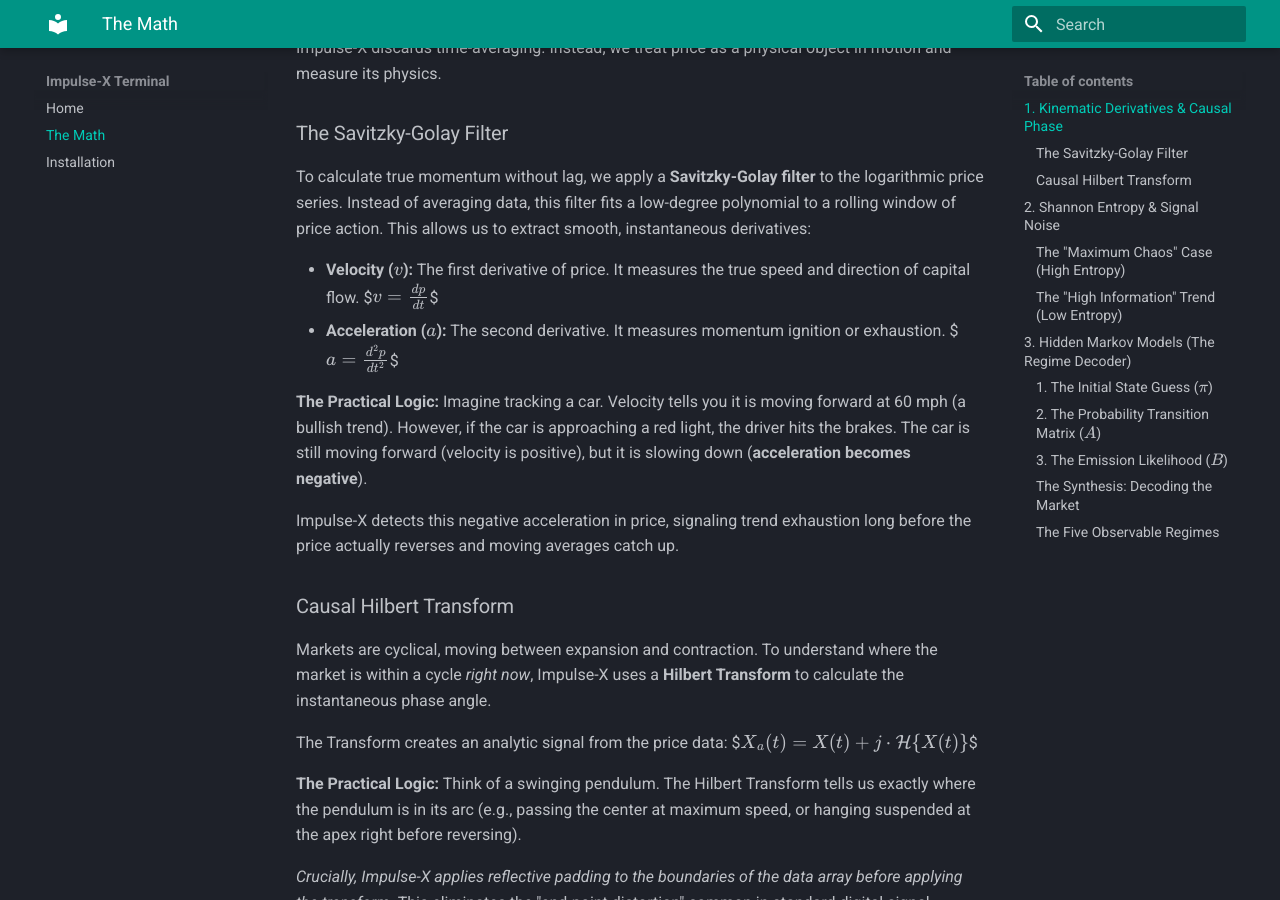
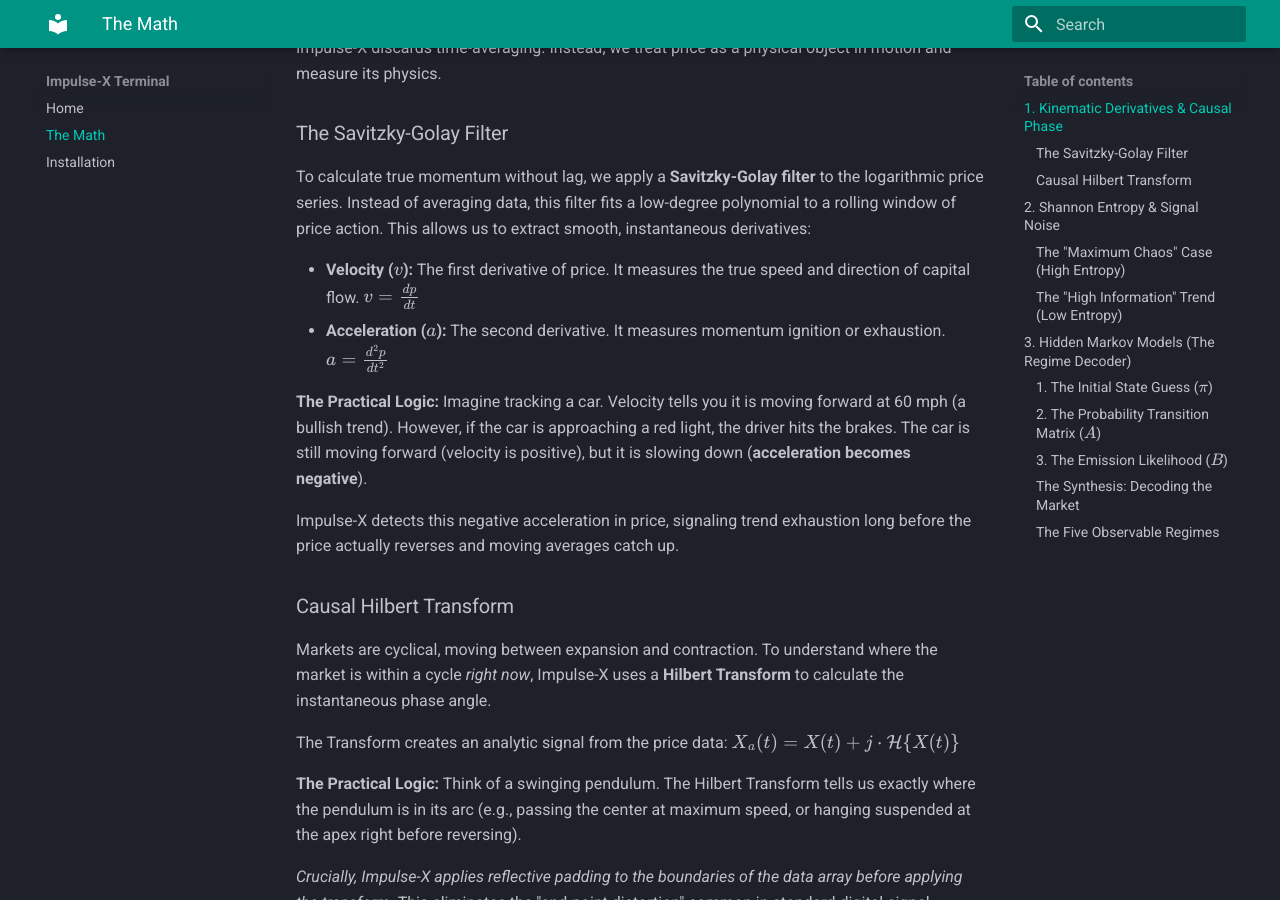
Before and after one commit to konvsys/impulse-docs, an MkDocs documentation site: the page built from docs/math.md, in a window 1280 px wide and 900 px high, scrolled down 431 px. Built offline with MkDocs 1.6.1 and Material for MkDocs 9.7.7, drawn with Linux system fonts in a browser that asks for light colours; formulas are drawn with MathJax 3; some of the changed text lies outside the part shown.

Commit message:
Update math.md

```diff
--- a/docs/math.md
+++ b/docs/math.md
@@ -15,9 +15,9 @@ Impulse-X discards time-averaging. Instead, we treat price as a physical object
 To calculate true momentum without lag, we apply a **Savitzky-Golay filter** to the logarithmic price series. Instead of averaging data, this filter fits a low-degree polynomial to a rolling window of price action. This allows us to extract smooth, instantaneous derivatives:
 
 * **Velocity ($v$):** The first derivative of price. It measures the true speed and direction of capital flow.
-  $$v = \frac{dp}{dt}$$
+  $v = \frac{dp}{dt}$
 * **Acceleration ($a$):** The second derivative. It measures momentum ignition or exhaustion.
-  $$a = \frac{d^2p}{dt^2}$$
+  $a = \frac{d^2p}{dt^2}$
 
 **The Practical Logic:** Imagine tracking a car. Velocity tells you it is moving forward at 60 mph (a bullish trend). However, if the car is approaching a red light, the driver hits the brakes. The car is still moving forward (velocity is positive), but it is slowing down (**acceleration becomes negative**).
 
@@ -28,7 +28,7 @@ Impulse-X detects this negative acceleration in price, signaling trend exhaustio
 Markets are cyclical, moving between expansion and contraction. To understand where the market is within a cycle *right now*, Impulse-X uses a **Hilbert Transform** to calculate the instantaneous phase angle.
 
 The Transform creates an analytic signal from the price data:
-$$X_a(t) = X(t) + j \cdot \mathcal{H}\{X(t)\}$$
+$X_a(t) = X(t) + j \cdot \mathcal{H}\{X(t)\}$
 
 **The Practical Logic:**
 Think of a swinging pendulum. The Hilbert Transform tells us exactly where the pendulum is in its arc (e.g., passing the center at maximum speed, or hanging suspended at the apex right before reversing).
@@ -75,7 +75,7 @@ To decode the market's true state, Impulse-X utilizes a **Hidden Markov Model (H
 ### 1. The Initial State Guess ($\pi$)
 
 When you first boot Impulse-X, it cannot instantly know what the market is doing without historical context. It begins with an initial assumption vector. We hardcode the engine to start with a 100% belief that the market is in a **Neutral** state:
-$$\pi = [1.0, 0.0, 0.0, 0.0, 0.0]$$
+$\pi = [1.0, 0.0, 0.0, 0.0, 0.0]$
 From this baseline, the engine begins absorbing real-time data to update its belief.
 
 ### 2. The Probability Transition Matrix ($A$)
@@ -125,4 +125,4 @@ Through this mathematical synthesis, the engine categorizes every market movemen
 5. **High Chaos:** Shannon Entropy has maximized. Structural signals are breaking down. Cash is the safest position.
 
 ---
-**Ready to decode the market** > [Secure your Alpha Seat on Gumroad](https://konvolut.gumroad.com/l/wjtou)
+**Ready to decode the market?** > [Secure your Alpha Seat on Gumroad](https://konvolut.gumroad.com/l/wjtou)
```
